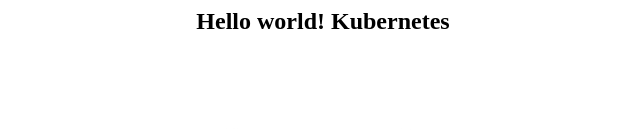
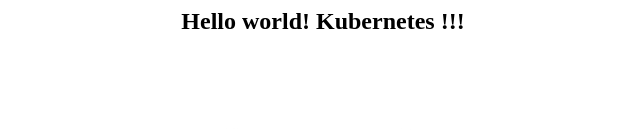
Before and after one commit to Saq002/dev-project, a plain HTML site: page index.html in a window 1280 px wide. Shown: the top 130 px of the page, without its empty margins (317-957 px from the left). Drawn offline with Linux system fonts and the light colour scheme.

Commit message:
changed index.html 4rd step

```diff
--- a/index.html
+++ b/index.html
@@ -3,6 +3,6 @@
 <title> Intellipaat </title>
 </head>
 <body style = "background-image:url('images/github3.jpg'); background-size: 100%">
-<h2 ALIGN=CENTER>Hello world! Kubernetes </h2>
+<h2 ALIGN=CENTER>Hello world! Kubernetes !!! </h2>
 </body>
 </html>
```
